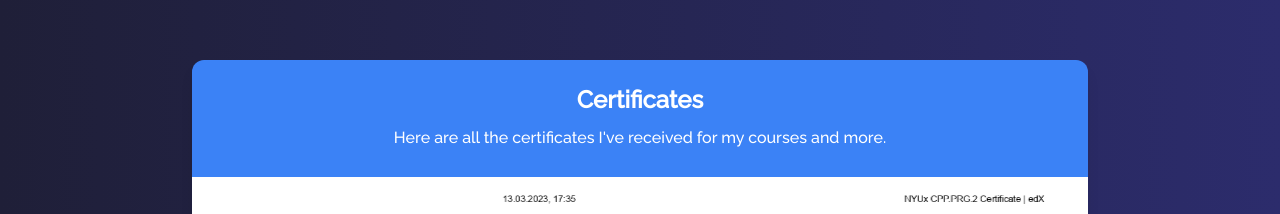
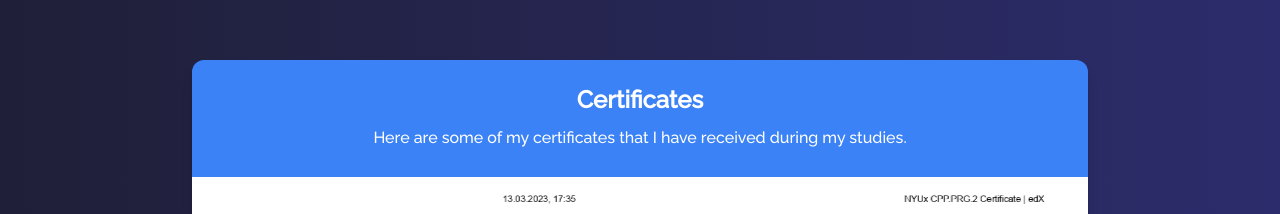
Before and after one commit to MykhailoTanchuk/homepage, a React (Create React App) app: page / in a window 1280 px wide. Shown: the part 4140-4354 px from the top of the page. Built offline with nearby package versions, Linux system fonts and the light colour scheme.

Commit message:
Slider localized

```diff
--- a/public/locales/en/translation.json
+++ b/public/locales/en/translation.json
@@ -28,5 +28,7 @@
   "message": "Message",
   "theme": "Theme",
   "send": "Send Message",
-  "is_required": "is required"
+  "is_required": "is required",
+  "certificates_title": "Certificates",
+  "certificates_text": "Here are some of my certificates that I have received during my studies."
 }
--- a/public/locales/ua/translation.json
+++ b/public/locales/ua/translation.json
@@ -28,5 +28,7 @@
   "message": "Повідомлення",
   "send": "Надіслати",
   "theme": "Тема",
-  "is_required": "поле обов'язкове для заповнення"
+  "is_required": "поле обов'язкове для заповнення",
+  "certificates_title": "Сертифікати",
+  "certificates_text": "Сертифікати, які я отримав під час навчання програмуванню"
 }
--- a/src/components/slider/Slider.jsx
+++ b/src/components/slider/Slider.jsx
@@ -7,9 +7,12 @@ import image4 from '../../assets/image4.jpg';
 import image5 from '../../assets/image5.jpg';
 import image6 from '../../assets/image6.jpg';
 import image7 from '../../assets/image7.jpg';
+import {useTranslation} from "react-i18next";
 
 
 const ImageSlider = () => {
+    const {t} = useTranslation();
+
     let settings = {
         dots: true,
         infinite: true,
@@ -28,8 +31,8 @@ const ImageSlider = () => {
     return (
         <div id='certificates' className="w-full max-w-4xl mx-auto mt-6 shadow-lg rounded-xl overflow-hidden">
             <div className="bg-blue-500 text-white p-6">
-                <h2 className="text-2xl font-bold">Certificates</h2>
-                <p className="mt-2">Here are all the certificates I've received for my courses and more.</p>
+                <h2 className="text-2xl font-bold">{t(`certificates_title`)}</h2>
+                <p className="mt-2">{t(`certificates_text`)}</p>
             </div>
             <Slider {...settings}>
 
```
